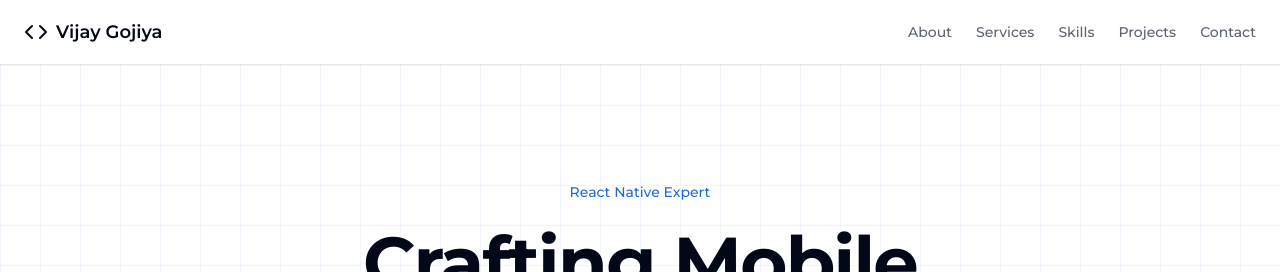
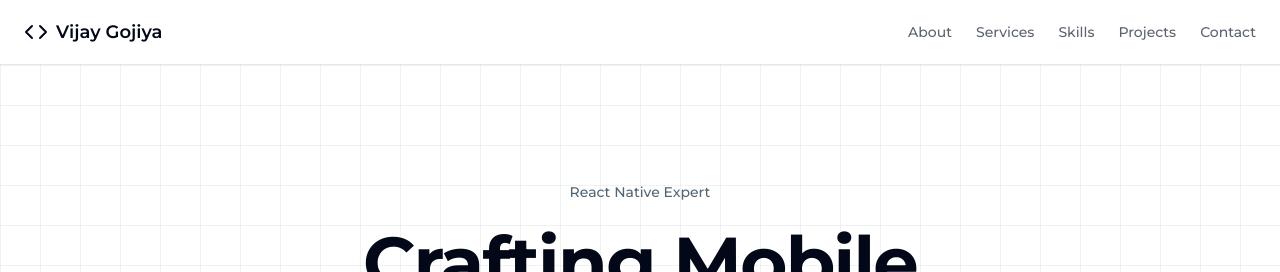
Before and after one commit to vijaygojiya/vm-gojiya, a Next.js app: page / in a window 1280 px wide. Shown: the top 272 px of the page. Built offline with nearby package versions, Linux system fonts and the light colour scheme.

Commit message:
feat: update color palette to deep gray tones
Co-authored-by: Vijay Ahir <101892538+vijaygojiya@users.noreply.github.com>

```diff
--- a/src/app/globals.css
+++ b/src/app/globals.css
@@ -4,7 +4,7 @@
 
 :root {
   /* Primary Brand Colors */
-  --primary: 217 70% 49%; /* Blue #3B82F6 */
+  --primary: 205 18% 39%; /* Deep Gray #4B5563 */
   --primary-foreground: 0 0% 100%; /* White */
 
   /* Neutral Colors */
@@ -23,7 +23,7 @@
 
   --border: 220 13% 91%; /* Slate 100 */
   --input: 220 13% 91%; /* Slate 100 */
-  --ring: 217 70% 49%; /* Blue */
+  --ring: 205 18% 39%; /* Deep Gray */
 
   --radius: 0.5rem;
 }
@@ -70,15 +70,15 @@ html {
 @layer utilities {
   .bg-grid-light {
     background-image:
-      linear-gradient(rgba(59, 130, 246, 0.04) 1px, transparent 1px),
-      linear-gradient(90deg, rgba(59, 130, 246, 0.04) 1px, transparent 1px);
+      linear-gradient(rgba(75, 85, 99, 0.04) 1px, transparent 1px),
+      linear-gradient(90deg, rgba(75, 85, 99, 0.04) 1px, transparent 1px);
     background-size: 40px 40px;
   }
 
   .bg-grid-light-dark {
     background-image:
-      linear-gradient(rgba(59, 130, 246, 0.08) 1px, transparent 1px),
-      linear-gradient(90deg, rgba(59, 130, 246, 0.08) 1px, transparent 1px);
+      linear-gradient(rgba(75, 85, 99, 0.08) 1px, transparent 1px),
+      linear-gradient(90deg, rgba(75, 85, 99, 0.08) 1px, transparent 1px);
     background-size: 40px 40px;
   }
 
@@ -93,7 +93,7 @@ html {
     left: -50%;
     width: 200%;
     height: 100%;
-    background: radial-gradient(circle at 20% 50%, rgba(59, 130, 246, 0.05) 0%, transparent 50%);
+    background: radial-gradient(circle at 20% 50%, rgba(75, 85, 99, 0.05) 0%, transparent 50%);
     pointer-events: none;
   }
 
@@ -104,7 +104,7 @@ html {
     right: -50%;
     width: 200%;
     height: 100%;
-    background: radial-gradient(circle at 80% 50%, rgba(34, 197, 94, 0.04) 0%, transparent 50%);
+    background: radial-gradient(circle at 80% 50%, rgba(75, 85, 99, 0.03) 0%, transparent 50%);
     pointer-events: none;
   }
 }
@@ -116,7 +116,7 @@ html {
   }
 
   .glow-primary {
-    box-shadow: 0 0 60px 20px rgba(59, 130, 246, 0.1);
+    box-shadow: 0 0 60px 20px rgba(75, 85, 99, 0.1);
   }
 
   .glow-accent {
@@ -128,7 +128,7 @@ html {
   }
 
   .glow-card {
-    box-shadow: 0 0 30px rgba(59, 130, 246, 0.08), 0 0 60px rgba(59, 130, 246, 0.04);
+    box-shadow: 0 0 30px rgba(75, 85, 99, 0.08), 0 0 60px rgba(75, 85, 99, 0.04);
   }
 
   .glow-card-hover {
@@ -136,29 +136,29 @@ html {
   }
 
   .glow-card-hover:hover {
-    box-shadow: 0 0 40px rgba(59, 130, 246, 0.12), 0 0 80px rgba(59, 130, 246, 0.06);
+    box-shadow: 0 0 40px rgba(75, 85, 99, 0.12), 0 0 80px rgba(75, 85, 99, 0.06);
   }
 
   .bg-grid {
     background-image:
-      linear-gradient(rgba(59, 130, 246, 0.08) 1px, transparent 1px),
-      linear-gradient(90deg, rgba(59, 130, 246, 0.08) 1px, transparent 1px);
+      linear-gradient(rgba(75, 85, 99, 0.08) 1px, transparent 1px),
+      linear-gradient(90deg, rgba(75, 85, 99, 0.08) 1px, transparent 1px);
     background-size: 50px 50px;
   }
 
   .bg-grid-dark {
     background-image:
-      linear-gradient(rgba(59, 130, 246, 0.05) 1px, transparent 1px),
-      linear-gradient(90deg, rgba(59, 130, 246, 0.05) 1px, transparent 1px);
+      linear-gradient(rgba(75, 85, 99, 0.05) 1px, transparent 1px),
+      linear-gradient(90deg, rgba(75, 85, 99, 0.05) 1px, transparent 1px);
     background-size: 50px 50px;
   }
 
   .gradient-text {
-    @apply bg-gradient-to-r from-blue-600 to-green-500 bg-clip-text text-transparent;
+    @apply bg-gradient-to-r from-slate-700 to-slate-600 bg-clip-text text-transparent;
   }
 
   .gradient-border {
-    @apply relative before:absolute before:inset-0 before:rounded-lg before:p-[2px] before:bg-gradient-to-r before:from-blue-500 before:to-green-500 before:pointer-events-none;
+    @apply relative before:absolute before:inset-0 before:rounded-lg before:p-[2px] before:bg-gradient-to-r before:from-slate-600 before:to-slate-500 before:pointer-events-none;
   }
 }
 
```
